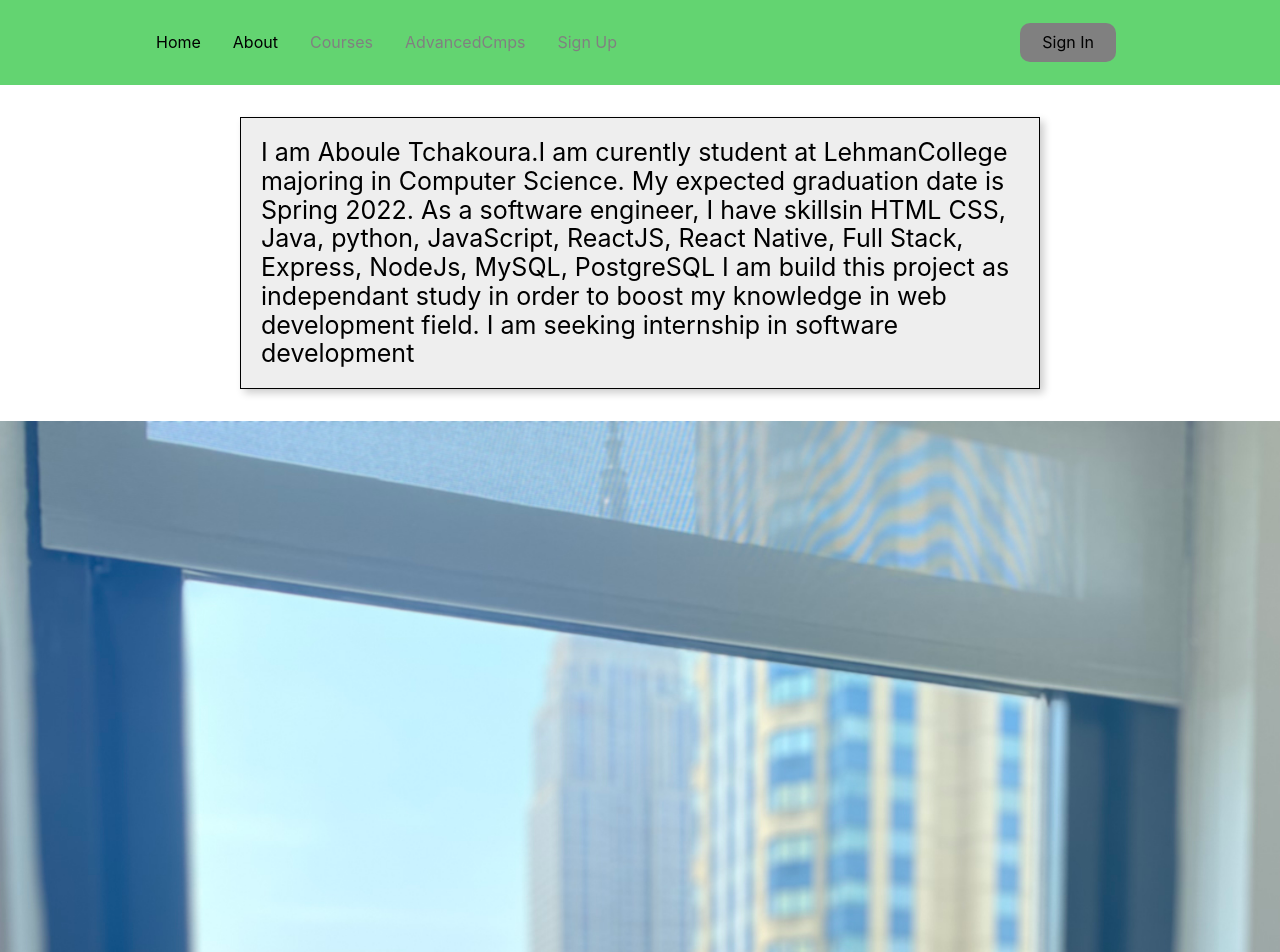
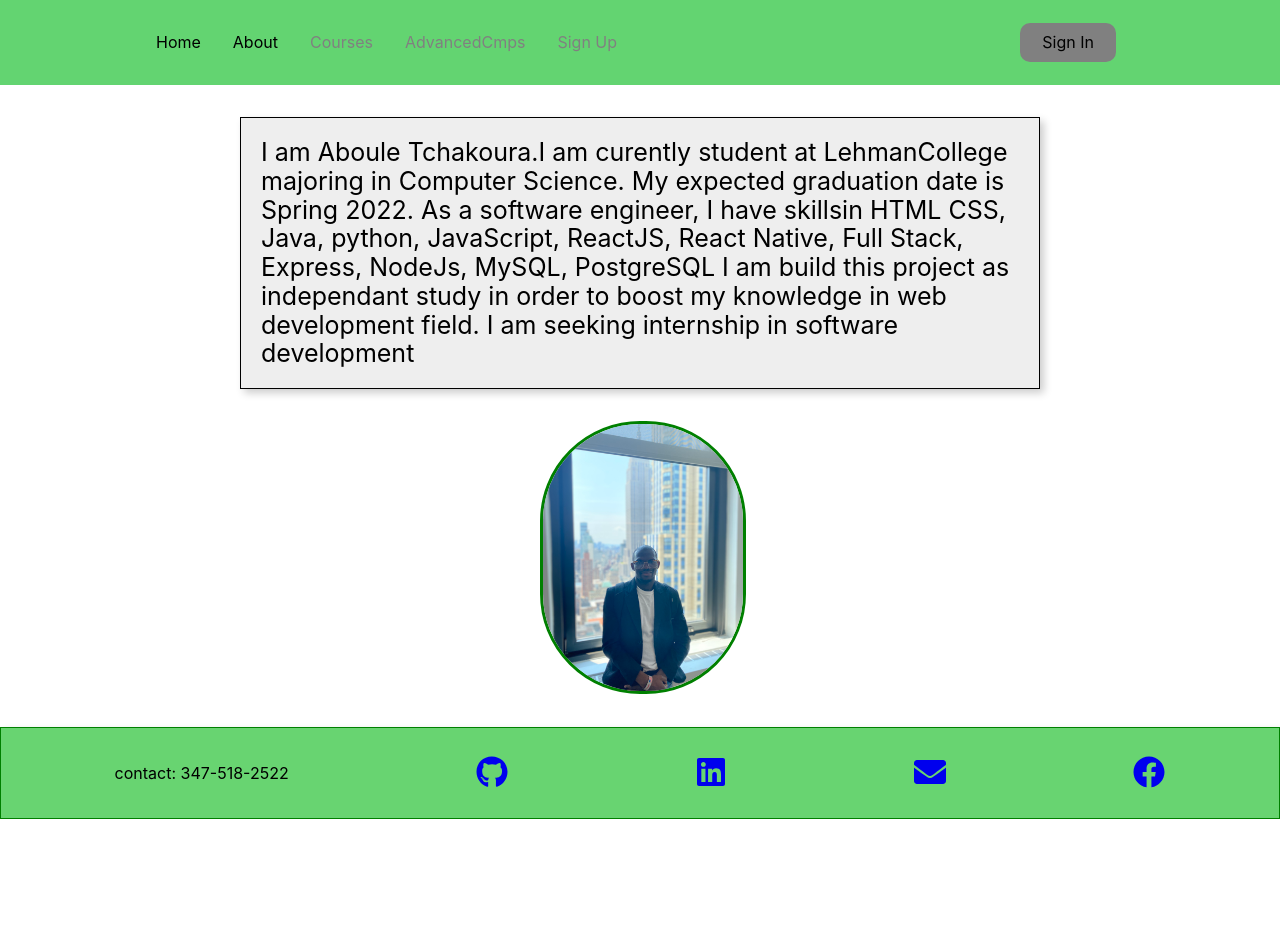
Before and after one commit to abdel1413/enrollment_app, a React (Create React App) app: page /About in a window 1280 px wide. Shown: the top 952 px of the page. After the commit the page ends 819 px from the top, so only its background shows below. Built offline with nearby package versions, Linux system fonts and the light colour scheme.

Commit message:
modified about

```diff
--- a/src/components/Pages/about/About.js
+++ b/src/components/Pages/about/About.js
@@ -2,6 +2,7 @@ import React from 'react'
 import './about.css'
 import 'tachyons'
  import picture from'./abdel.png'
+ import {FaGithub, FaEnvelope, FaLinkedin, FaFacebook} from 'react-icons/fa'
 // const picture =require('./abdel.png')
 
  const About =()=>{
@@ -19,9 +20,17 @@ import 'tachyons'
                   web development field. I am seeking internship in software development
             </p>
             <div className='imagediv' id='imagediv'>
-                 <img src={(picture)} alt=''/>
+                 <img className='image' src={(picture)} alt=''/>
             </div>
-            <p>contact: aboulaye.Tchakoura@lc.cuny.edu</p>
+            <div className='footer  hover-bg-white shadow-5' >
+              <p>contact: 347-518-2522 </p>
+               <a className='hover grow ' href='https://github.com/abdel1413' > <FaGithub size='2rem'/> </a>
+               <a className='hover grow ' href=' https://www.linkedin.com/in/aboulaye-tchakoura/'><FaLinkedin size='2rem'/></a>
+               <a className='hover grow ' href='aboulayet63@gmail.com'> <FaEnvelope size='2rem'/>  </a>
+               <a className='hover grow ' href='https://www.facebook.com/aboulaye.tchakoura'><FaFacebook size='2rem'/></a>
+
+            </div>
+
         </div>
     )
 }
--- a/src/components/Pages/about/about.css
+++ b/src/components/Pages/about/about.css
@@ -6,7 +6,6 @@
 }
 .paragraph {
   border: 1px black solid;
-
   width: 800px;
   justify-content: center;
   padding: 20px;
@@ -14,6 +13,23 @@
   cursor: pointer;
 }
 .imagediv {
-  /* border: 1px solid black; */
-  border-radius: "50%";
+  width: 200px;
+  /* height: 200px; */
+  margin-bottom: 30px;
+
+  clear: both;
 }
+.image {
+  border: 3px solid green;
+  border-radius: 100px;
+}
+
+.footer {
+  border: green solid 1px;
+  width: 100%;
+  display: flex;
+  justify-content: space-around;
+  align-items: center;
+  padding: 20px;
+  background-color: #68d471;
+}
```
